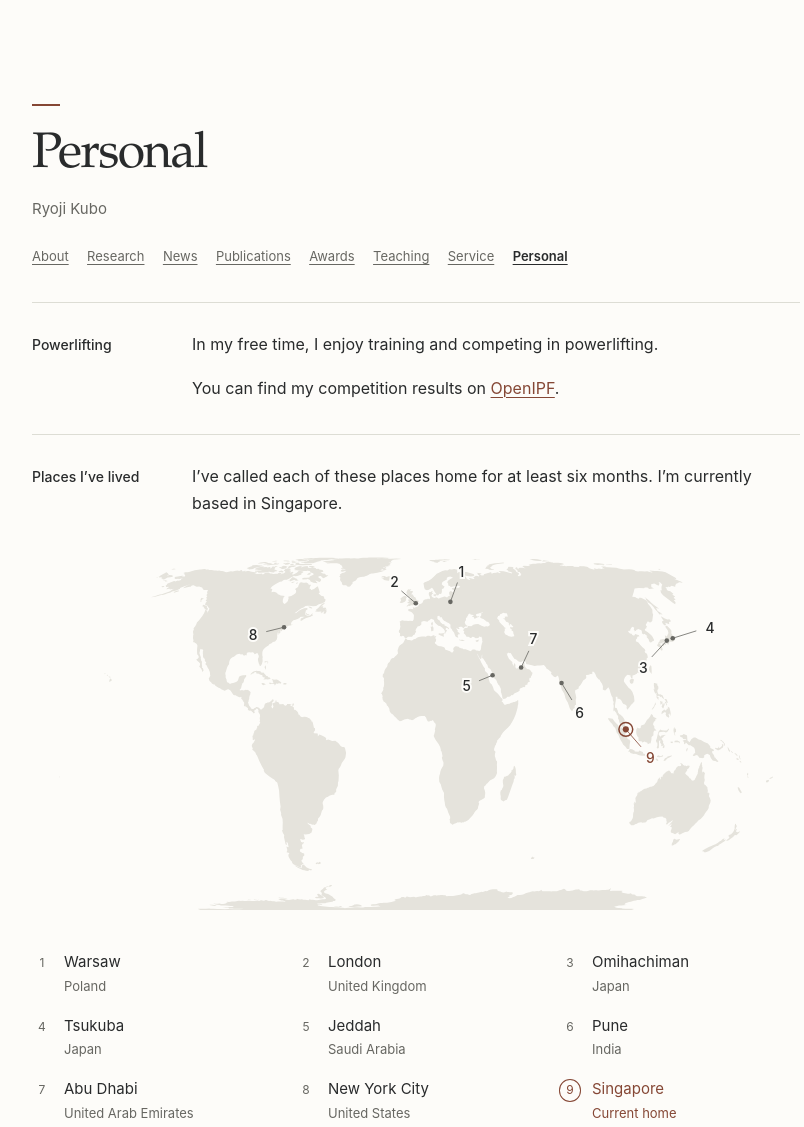
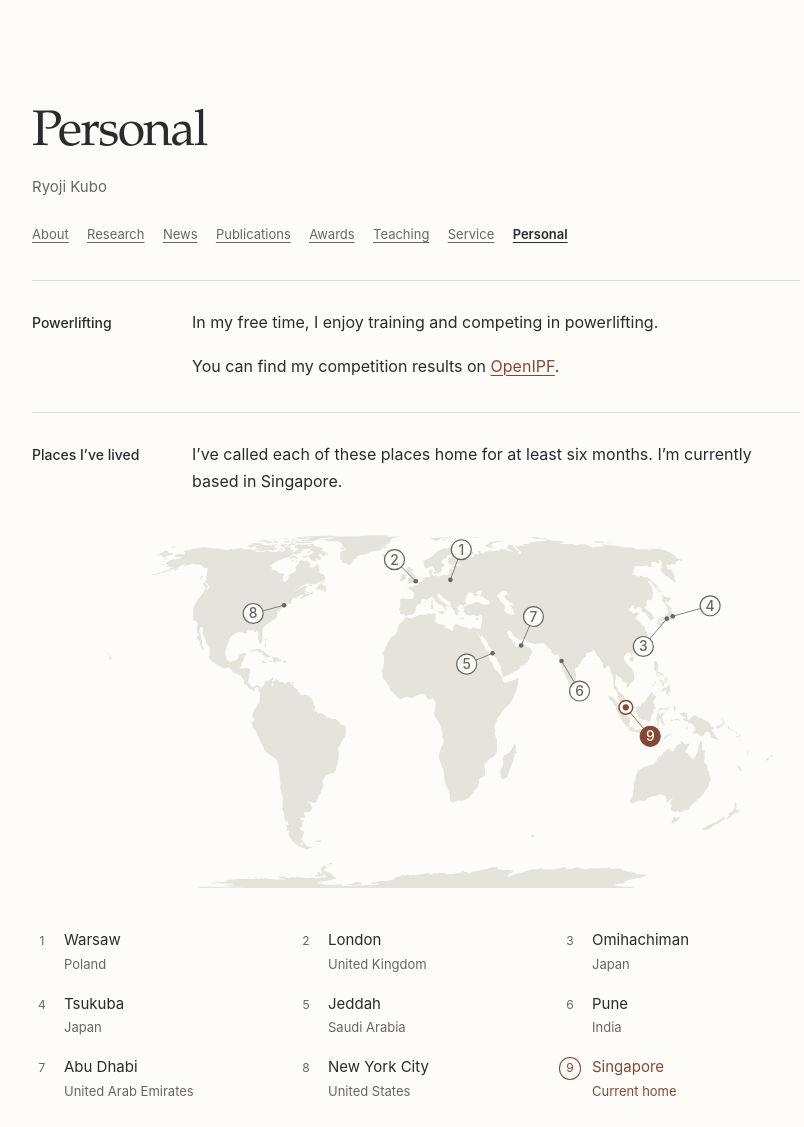
Before and after one commit to ryoji-kubo/ryoji-kubo.github.io, a plain HTML site: page site/personal.html in a window 1280 px wide. Shown: the top 1127 px of the page, without its empty margins (224-1028 px from the left). Drawn offline with Linux system fonts and the light colour scheme.

Commit message:
remove title line, update numbers on map

```diff
--- a/site/personal.html
+++ b/site/personal.html
@@ -50,62 +50,71 @@
           <figure class="places-figure">
             <svg class="places-map" viewBox="0 0 1000 500" role="img" aria-labelledby="map-title map-description">
               <title id="map-title">Places I’ve lived around the world</title>
-              <desc id="map-description">Nine numbered locations, listed below the map. Singapore, number 9, has a rust-colored ring to mark my current home.</desc>
+              <desc id="map-description">Nine locations connected to circled numbers, listed below the map. Singapore, number 9, has a rust-colored ring and a filled rust number circle to mark my current home.</desc>
               <use class="map-land" href="assets/world-land.svg#land"></use>
-              <!-- Dots use the Equal Earth projection in scripts/build_map.py; labels are offset for legibility. -->
+              <!-- Lines end at label centers, behind opaque circles, to stay connected at every size. -->
               <g class="map-place">
                 <title>1. Warsaw, Poland</title>
-                <path class="map-leader" d="M544.8 79.2L554 54"/>
+                <path class="map-leader" d="M544.8 79.2L559 40"/>
                 <circle class="map-dot" cx="544.8" cy="79.2" r="3"/>
+                <circle class="map-label-circle" cx="559" cy="40" r="13"/>
                 <text class="map-label" x="559" y="40">1</text>
               </g>
               <g class="map-place">
                 <title>2. London, United Kingdom</title>
-                <path class="map-leader" d="M499.7 81.1L481 65"/>
+                <path class="map-leader" d="M499.7 81.1L472 53"/>
                 <circle class="map-dot" cx="499.7" cy="81.1" r="3"/>
+                <circle class="map-label-circle" cx="472" cy="53" r="13"/>
                 <text class="map-label" x="472" y="53">2</text>
               </g>
               <g class="map-place">
                 <title>3. Omihachiman, Japan</title>
-                <path class="map-leader" d="M826.6 129.7L807 151"/>
+                <path class="map-leader" d="M826.6 129.7L796 166"/>
                 <circle class="map-dot" cx="826.6" cy="129.7" r="3"/>
+                <circle class="map-label-circle" cx="796" cy="166" r="13"/>
                 <text class="map-label" x="796" y="166">3</text>
               </g>
               <g class="map-place">
                 <title>4. Tsukuba, Japan</title>
-                <path class="map-leader" d="M834.3 126.6L865 117"/>
+                <path class="map-leader" d="M834.3 126.6L883 113"/>
                 <circle class="map-dot" cx="834.3" cy="126.6" r="3"/>
+                <circle class="map-label-circle" cx="883" cy="113" r="13"/>
                 <text class="map-label" x="883" y="113">4</text>
               </g>
               <g class="map-place">
                 <title>5. Jeddah, Saudi Arabia</title>
-                <path class="map-leader" d="M599.7 174.8L582 182"/>
+                <path class="map-leader" d="M599.7 174.8L566 189"/>
                 <circle class="map-dot" cx="599.7" cy="174.8" r="3"/>
+                <circle class="map-label-circle" cx="566" cy="189" r="13"/>
                 <text class="map-label" x="566" y="189">5</text>
               </g>
               <g class="map-place">
                 <title>6. Pune, India</title>
-                <path class="map-leader" d="M689.5 184.9L703 207"/>
+                <path class="map-leader" d="M689.5 184.9L713 224"/>
                 <circle class="map-dot" cx="689.5" cy="184.9" r="3"/>
+                <circle class="map-label-circle" cx="713" cy="224" r="13"/>
                 <text class="map-label" x="713" y="224">6</text>
               </g>
               <g class="map-place">
                 <title>7. Abu Dhabi, United Arab Emirates</title>
-                <path class="map-leader" d="M636.9 164.7L647 143"/>
+                <path class="map-leader" d="M636.9 164.7L653 127"/>
                 <circle class="map-dot" cx="636.9" cy="164.7" r="3"/>
+                <circle class="map-label-circle" cx="653" cy="127" r="13"/>
                 <text class="map-label" x="653" y="127">7</text>
               </g>
               <g class="map-place">
                 <title>8. New York City, United States</title>
-                <path class="map-leader" d="M328.2 112.3L305 118"/>
+                <path class="map-leader" d="M328.2 112.3L288 123"/>
                 <circle class="map-dot" cx="328.2" cy="112.3" r="3"/>
+                <circle class="map-label-circle" cx="288" cy="123" r="13"/>
                 <text class="map-label" x="288" y="123">8</text>
               </g>
               <g class="map-place map-place--current">
                 <title>9. Singapore — current home</title>
-                <path class="map-leader" d="M773.2 245.2L793 268"/>
+                <path class="map-leader" d="M773.2 245.2L805 283"/>
                 <circle class="map-current-ring" cx="773.2" cy="245.2" r="9"/>
                 <circle class="map-dot" cx="773.2" cy="245.2" r="4"/>
+                <circle class="map-label-circle" cx="805" cy="283" r="13"/>
                 <text class="map-label" x="805" y="283">9</text>
               </g>
             </svg>
--- a/site/styles.css
+++ b/site/styles.css
@@ -86,15 +86,6 @@ a:focus-visible {
   width: 100%;
   height: auto;
   border-radius: 2px;
-}
-
-.name-block::before {
-  content: "";
-  display: block;
-  width: 1.75rem;
-  height: 2px;
-  margin-bottom: 1.25rem;
-  background: var(--accent);
 }
 
 h1 {
@@ -317,11 +308,15 @@ h2 {
   fill: currentColor;
 }
 
+.map-label-circle {
+  fill: var(--paper);
+  stroke: currentColor;
+  stroke-width: 1.2;
+  vector-effect: non-scaling-stroke;
+}
+
 .map-label {
-  fill: var(--ink);
-  stroke: var(--paper);
-  stroke-width: 5;
-  paint-order: stroke;
+  fill: currentColor;
   font-family: var(--body-font);
   font-size: 18px;
   font-weight: 500;
@@ -333,12 +328,16 @@ h2 {
   color: var(--accent);
 }
 
-.map-place--current .map-label {
+.map-place--current .map-label-circle {
   fill: currentColor;
 }
 
+.map-place--current .map-label {
+  fill: var(--paper);
+}
+
 .map-current-ring {
-  fill: none;
+  fill: var(--paper);
   stroke: currentColor;
   stroke-width: 1.5;
   vector-effect: non-scaling-stroke;
@@ -435,7 +434,10 @@ footer a {
 
   .map-label {
     font-size: 36px;
-    stroke-width: 8;
+  }
+
+  .map-label-circle {
+    r: 26px;
   }
 
   .map-dot {
```
Also changed, not shown: 1 other file.
